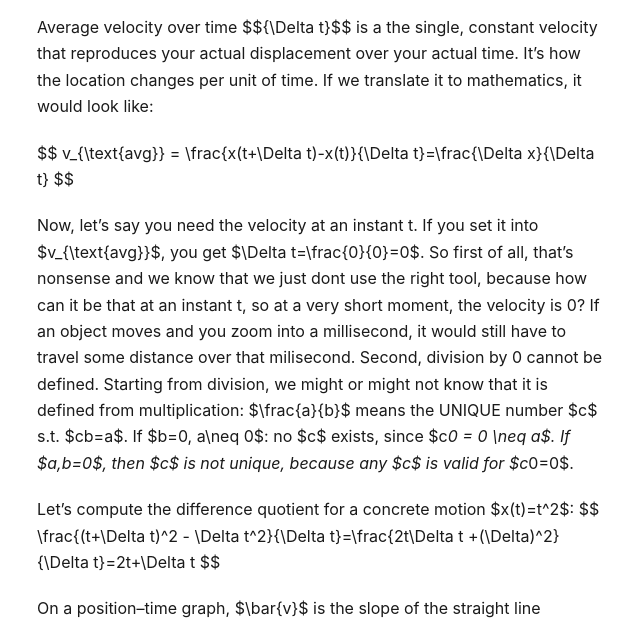
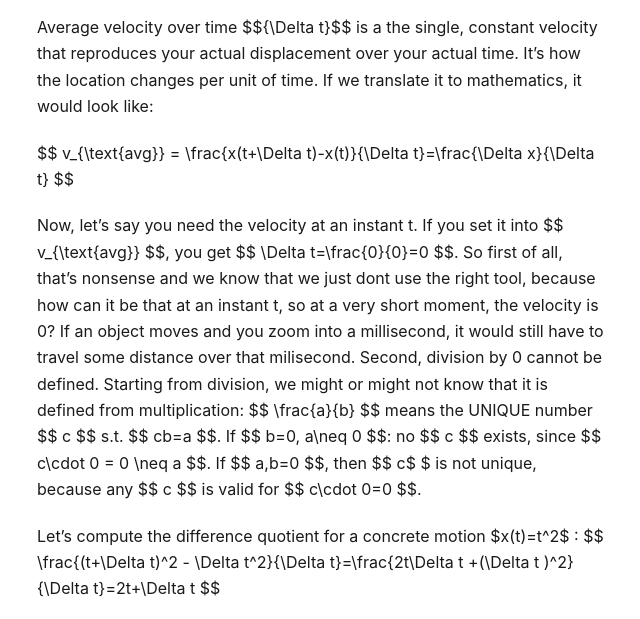
Before and after one commit to ioRo3781/ioRo3781.github.io, an Astro site: page /writing/physics/mechanics/average-velocity in a window 1280 px wide. Shown: the part 192-811 px from the top of the page, without its empty margins (319-959 px from the left). Built offline with nearby package versions, Linux system fonts and the light colour scheme; Astro itself is replaced by a stand-in of ours; some packages are replaced by stand-ins of ours.

Commit message:
Update average-velocity.md

```diff
--- a/src/content/writing/physics/mechanics/average-velocity.md
+++ b/src/content/writing/physics/mechanics/average-velocity.md
@@ -10,13 +10,13 @@ $$
 v_{\text{avg}} = \frac{x(t+\Delta t)-x(t)}{\Delta t}=\frac{\Delta x}{\Delta t}
 $$
 
-Now, let's say you need the velocity at an instant t. If you set it into $v_{\text{avg}}$, you get $\Delta t=\frac{0}{0}=0$.
+Now, let's say you need the velocity at an instant t. If you set it into $$ v_{\text{avg}} $$, you get $$ \Delta t=\frac{0}{0}=0 $$.
 So first of all, that's nonsense  and we know that we just dont use the right tool, because how can it be that at an instant t, so at a very short moment, the velocity is 0? If an object moves and you zoom into a millisecond, it would still have to travel some distance over that milisecond.
-Second, division by 0 cannot be defined. Starting from division, we might or might not know that it is defined from multiplication: $\frac{a}{b}$ means the UNIQUE number $c$ s.t. $cb=a$. If $b=0, a\neq 0$: no $c$ exists, since $c*0 = 0 \neq a$. If $a,b=0$, then $c$ is not unique, because any $c$ is valid for $c*0=0$.
+Second, division by 0 cannot be defined. Starting from division, we might or might not know that it is defined from multiplication: $$ \frac{a}{b} $$ means the UNIQUE number $$ c $$ s.t. $$  cb=a $$. If $$ b=0, a\neq 0 $$: no $$ c $$ exists, since $$ c\cdot 0 = 0 \neq a $$. If $$ a,b=0 $$, then $$ c$ $ is not unique, because any $$ c $$ is valid for $$ c\cdot 0=0 $$.
 
-Let's compute the difference quotient for a concrete motion $x(t)=t^2$:
+Let's compute the difference quotient for a concrete motion $x(t)=t^2$ :
 $$
-\frac{(t+\Delta t)^2 - \Delta t^2}{\Delta t}=\frac{2t\Delta t +(\Delta)^2}{\Delta t}=2t+\Delta t
+\frac{(t+\Delta t)^2 - \Delta t^2}{\Delta t}=\frac{2t\Delta t +(\Delta t )^2}{\Delta t}=2t+\Delta t
 $$
 
 On a position–time graph, $\bar{v}$ is the slope of the straight line
```
